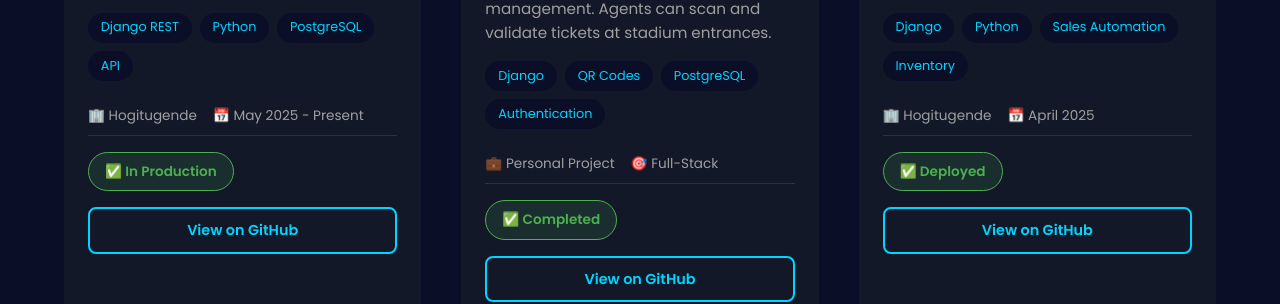
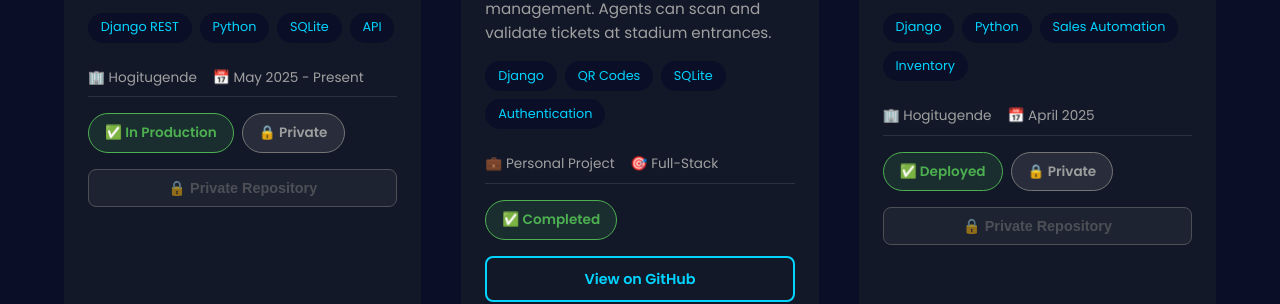
Before and after one commit to JospinDev/jospin-portfolio, a plain HTML site: page index.html in a window 1280 px wide. Shown: the part 6765-7069 px from the top of the page. Drawn offline with Linux system fonts and the light colour scheme.

Commit message:
modification et improvision

```diff
--- a/index.html
+++ b/index.html
@@ -373,7 +373,7 @@
                     <div class="project-tech">
                         <span class="tech-tag">Django REST</span>
                         <span class="tech-tag">Python</span>
-                        <span class="tech-tag">PostgreSQL</span>
+                        <span class="tech-tag">SQLite</span>
                         <span class="tech-tag">API</span>
                     </div>
                     <div class="project-meta">
@@ -382,9 +382,10 @@
                     </div>
                     <div class="project-status">
                         <span class="status-badge completed">✅ In Production</span>
+                        <span class="status-badge private">🔒 Private</span>
                     </div>
                     <div class="project-links">
-                        <a href="https://github.com/jospindev" class="project-link link-code" target="_blank">View on GitHub</a>
+                        <button class="project-link link-disabled" disabled>🔒 Private Repository</button>
                     </div>
                 </div>
             </div>
@@ -398,7 +399,7 @@
                     <div class="project-tech">
                         <span class="tech-tag">Django</span>
                         <span class="tech-tag">QR Codes</span>
-                        <span class="tech-tag">PostgreSQL</span>
+                        <span class="tech-tag">SQLite</span>
                         <span class="tech-tag">Authentication</span>
                     </div>
                     <div class="project-meta">
@@ -409,7 +410,7 @@
                         <span class="status-badge completed">✅ Completed</span>
                     </div>
                     <div class="project-links">
-                        <a href="https://github.com/jospindev" class="project-link link-code" target="_blank">View on GitHub</a>
+                        <a href="https://github.com/jospindev/stade_intwari" class="project-link link-code" target="_blank">View on GitHub</a>
                     </div>
                 </div>
             </div>
@@ -432,9 +433,10 @@
                     </div>
                     <div class="project-status">
                         <span class="status-badge completed">✅ Deployed</span>
+                        <span class="status-badge private">🔒 Private</span>
                     </div>
                     <div class="project-links">
-                        <a href="https://github.com/jospindev" class="project-link link-code" target="_blank">View on GitHub</a>
+                        <button class="project-link link-disabled" disabled>🔒 Private Repository</button>
                     </div>
                 </div>
             </div>
--- a/styles.css
+++ b/styles.css
@@ -590,11 +590,28 @@
             color: var(--text-light);
         }
 
+        .link-disabled {
+            background: rgba(117, 117, 117, 0.2);
+            color: #757575;
+            border: 1px solid #757575;
+            cursor: not-allowed;
+            opacity: 0.6;
+        }
+
+        .link-disabled:hover {
+            background: rgba(117, 117, 117, 0.2);
+            color: #757575;
+            transform: none;
+            box-shadow: none;
+        }
+
         /* Project Status Badges */
         .project-status {
             margin-bottom: 1rem;
             display: flex;
             justify-content: flex-start;
+            gap: 0.5rem;
+            flex-wrap: wrap;
         }
 
         .status-badge {
@@ -622,6 +639,12 @@
             background: rgba(76, 175, 80, 0.15);
             color: #4caf50;
             border: 1px solid #4caf50;
+        }
+
+        .status-badge.private {
+            background: rgba(158, 158, 158, 0.15);
+            color: #9e9e9e;
+            border: 1px solid #757575;
         }
 
         /* Project Meta Information */
```
